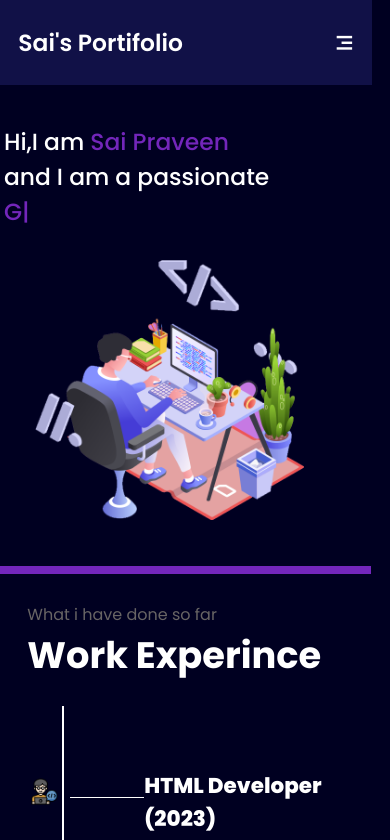
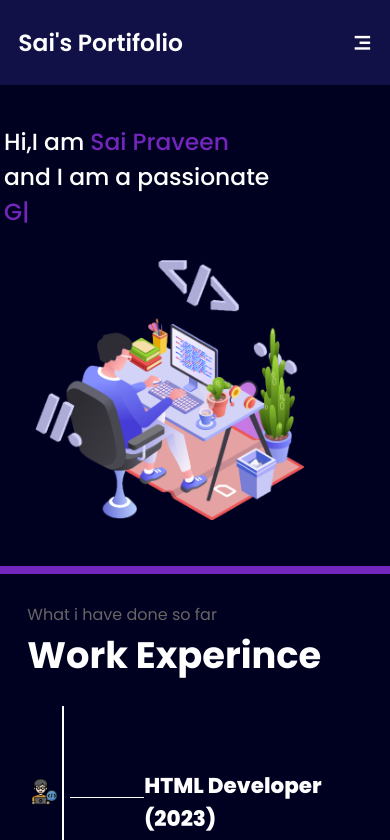
Before and after one commit to saii-Abburi/portifolio-website, a plain HTML site: page index.html in a window 390 px wide. Shown: the top 840 px of the page. Drawn offline with nearby package versions, Linux system fonts and the light colour scheme.

Commit message:
portifolio

```diff
--- a/style.css
+++ b/style.css
@@ -174,9 +174,7 @@ footer {
 
 
 @media (max-width:600px) {
-    nav{
-        width: 86%;
-    }
+
     nav .right ul i {
         display: initial;
         font-size: 5vw;
@@ -221,7 +219,6 @@ footer {
         margin: 4vw 0vw;
         padding: 1vw 0vw;
         height: 0.5px;
-        width: 95%;
     }
 
     .secondSection {
@@ -260,9 +257,6 @@ footer {
         left: 17vw;
         width: 33vw;
     }
-    footer{
-       width: 98%;
-    }
     .footer-rights{
         text-align:left;
     }
```
